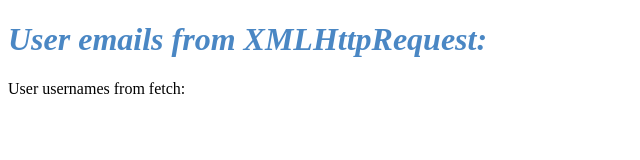
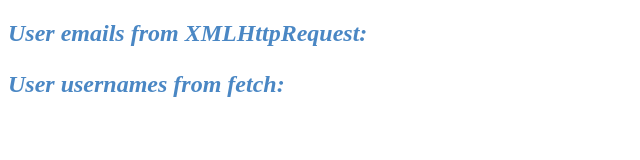
Before and after one commit to mvarnas/varnashw4, a website: page website/index.html in a window 1280 px wide. Shown: the whole page, without its empty margins (0-640 px from the left). Drawn offline with Linux system fonts and the light colour scheme; no server answers.

Commit message:
updated formatting

```diff
--- a/website/index.html
+++ b/website/index.html
@@ -1,18 +1,17 @@
 <!DOCTYPE html>
 <html lang="en">
-<!-- <head onload="yousuck()"> -->
     <meta charset="UTF-8">
     <meta name="viewport" content="width=device-width, initial-scale=1.0">
     <meta http-equiv="X-UA-Compatible" content="ie=edge">
     <title>Homework 4</title>
 </head>
 <body>
-<i><h1 style="color:rgb(74, 135, 196);">User emails from XMLHttpRequest:<br></h1></i>
+<i><h2 style="color:rgb(74, 135, 196);">User emails from XMLHttpRequest:<br>
 <p id="callback"></p>
 <script src="request.js"></script>
 
 User usernames from fetch:
 <p id="fetchpromise"></p>
-<script src="fetch.js"></script>
+<script src="fetch.js"></script></i></body></h2>
 </body>
 </html>
```
